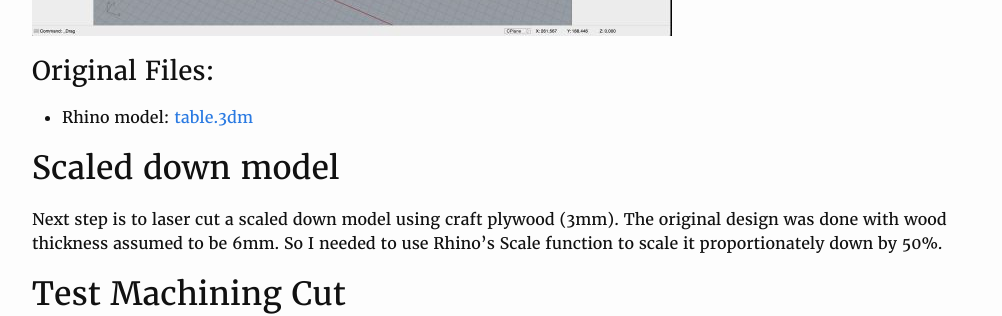
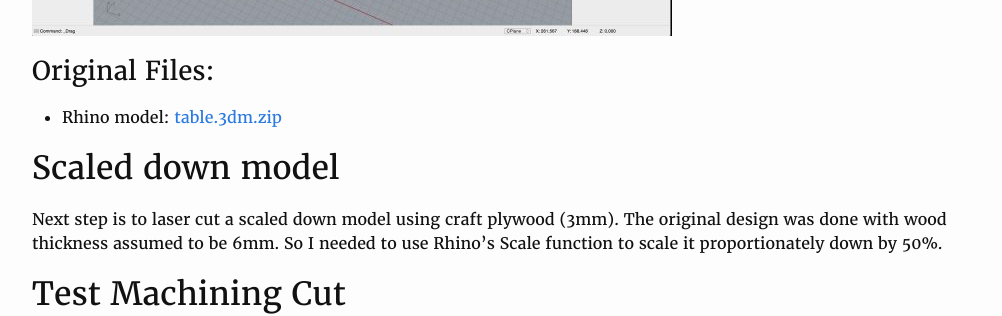
Before and after one commit to yogi/fabacademy2016, a Jekyll site: the page built from w7-machining.md, in a window 1280 px wide. Shown: the part 1591-1907 px from the top of the page, without its empty margins (138-1140 px from the left). Built offline with Jekyll 4.4.1, drawn with Linux system fonts in a browser that asks for light colours.

Commit message:
zip 3dm file, which reduces size by 99%!

```diff
--- a/w7-machining.md
+++ b/w7-machining.md
@@ -38,7 +38,7 @@
 
 ### Original Files:
 
-* Rhino model: [table.3dm](files/table.3dm)
+* Rhino model: [table.3dm.zip](files/table.3dm.zip)
 
 
 ## Scaled down model
```
Also changed, not shown: 2 other files.
